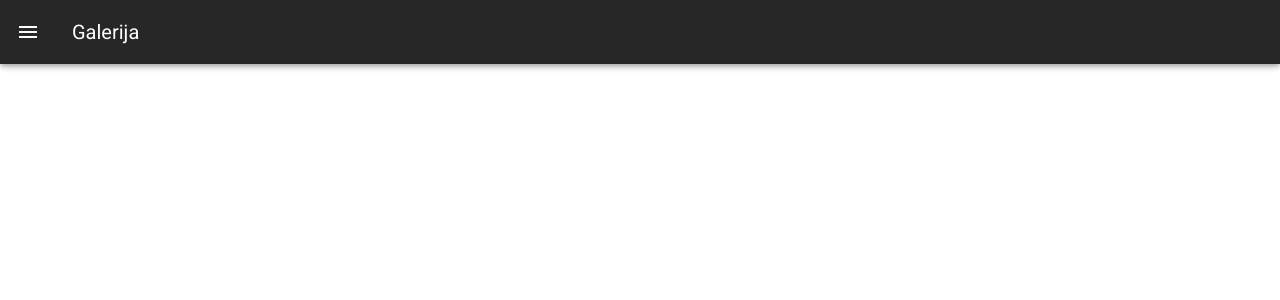
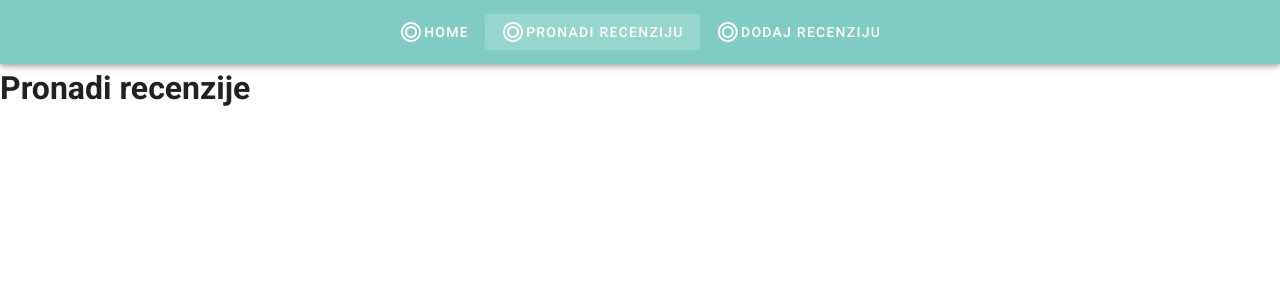
Before and after one commit to MarioNedic/RecenzijeFilmova, a Vue app: page /pronadirecen in a window 1280 px wide. Shown: the top 300 px of the page. Built offline with nearby package versions, Linux system fonts and the light colour scheme.

Commit message:
Promjena ideje

```diff
--- a/src/App.vue
+++ b/src/App.vue
@@ -1,34 +1,20 @@
 <template>
   <v-app id="inspire">
-    <v-app-bar app dark>
-      <v-app-bar-nav-icon @click="drawer = true"></v-app-bar-nav-icon>
-
-      <v-toolbar-title>Galerija</v-toolbar-title>
+    <v-app-bar app color="teal lighten-3" dark>
 
       <v-spacer></v-spacer>
 
-      <v-navigation-drawer app v-model="drawer" absolute temporary dark>
-        <v-list nav dense>
-          <v-list-item-group
-            v-model="group"
-            active-class="deep-purple--text text--accent-4"
-          >
             <v-row>
-              <v-col cols="1">
                 <v-btn
                   v-for="link in links"
                   :key="link.text"
                   text
                   :to="link.path"
                 >
-                  <v-icon>mdi-circle </v-icon>
+                  <v-icon>mdi-circle-double </v-icon>
                   {{ link.text }}
                 </v-btn>
-              </v-col>
             </v-row>
-          </v-list-item-group>
-        </v-list>
-      </v-navigation-drawer>
     </v-app-bar>
     <v-main>
       <router-view />
@@ -41,7 +27,6 @@ export default {
   name: "App",
 
   data: () => ({
-    drawer: false,
     group: null,
     links: [
       {
@@ -49,12 +34,12 @@ export default {
         path: "/",
       },
       {
-        text: "PretraziGaleriju",
-        path: "/pretrazigaleriju",
+        text: "Pronadi Recenziju",
+        path: "/pronadirecen",
       },
       {
-        text: "Login",
-        path: "/login",
+        text: "Dodaj Recenziju",
+        path: "/dodajrecen",
       },
 
     ],
--- a/src/router/index.js
+++ b/src/router/index.js
@@ -11,14 +11,14 @@ const routes = [
     component: Home
   },
   {
-    path: '/pretrazigaleriju',
-    name: 'PretraziGaleriju',
-    component: () => import('../views/PretraziGaleriju.vue')
+    path: '/pronadirecen',
+    name: 'PronadiRecen',
+    component: () => import('../views/PronadiRecen.vue')
   },
   {
-    path: '/login',
-    name: 'Login',
-    component: () => import('../views/Login.vue')
+    path: '/dodajrecen',
+    name: 'DodajRecen',
+    component: () => import('../views/DodajRecen.vue')
   },
 ]
 
--- a/src/views/Login.vue
+++ b/src/views/DodajRecen.vue
@@ -1,6 +1,6 @@
 <template>
   <div>
-    <h1>Login</h1>
+    <h1>Dodaj recenzije</h1>
   </div>
 </template>
 
--- a/src/views/PretraziGaleriju.vue
+++ b/src/views/PronadiRecen.vue
@@ -1,6 +1,6 @@
 <template>
   <div>
-    <h1>Pretrazivac galerije</h1>
+    <h1>Pronadi recenzije</h1>
   </div>
 </template>
 
@@ -8,7 +8,7 @@
 export default {
   data() {
     return {
-      pretrazivac: [],
+      racun: [],
     };
   },
 };
```
